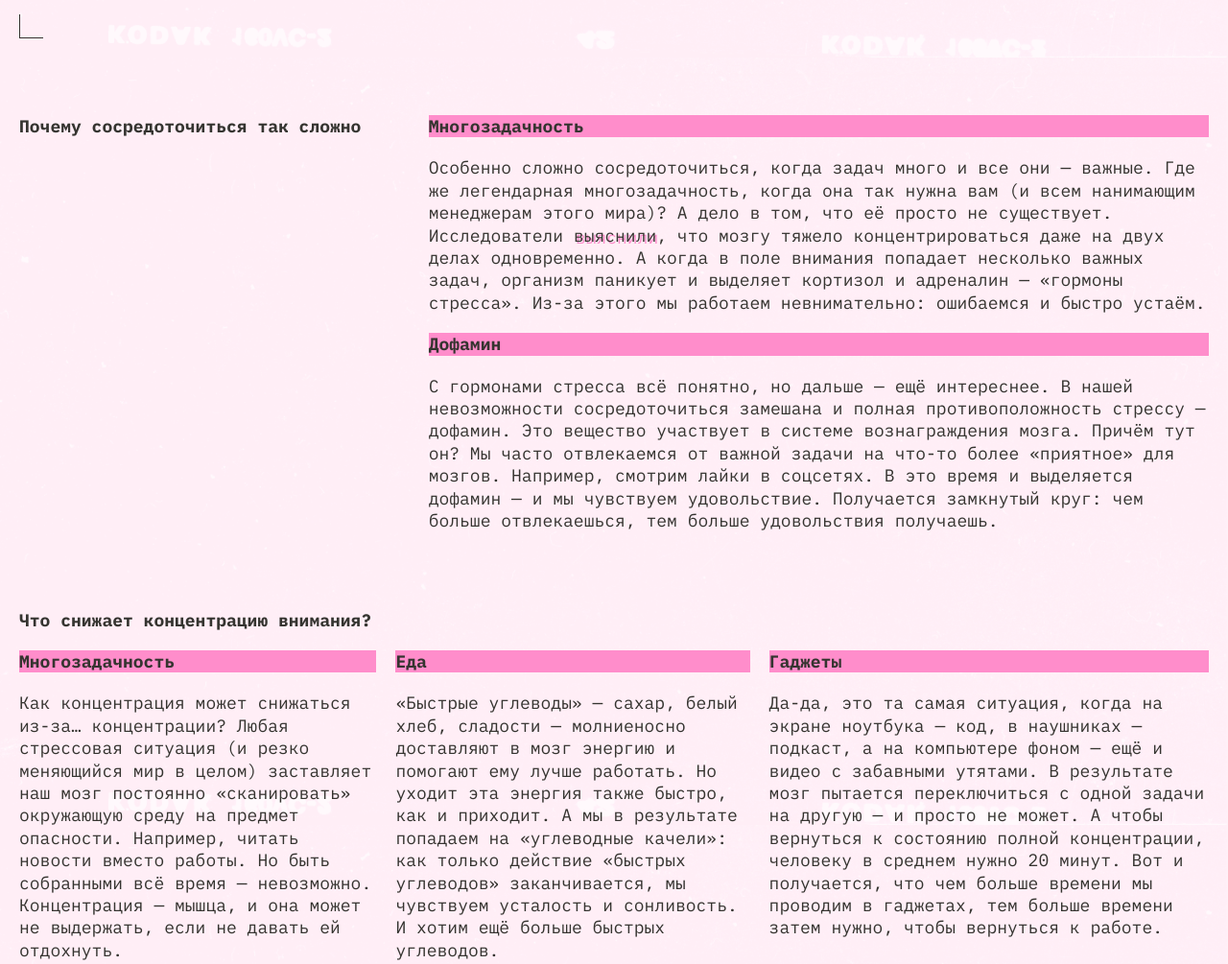
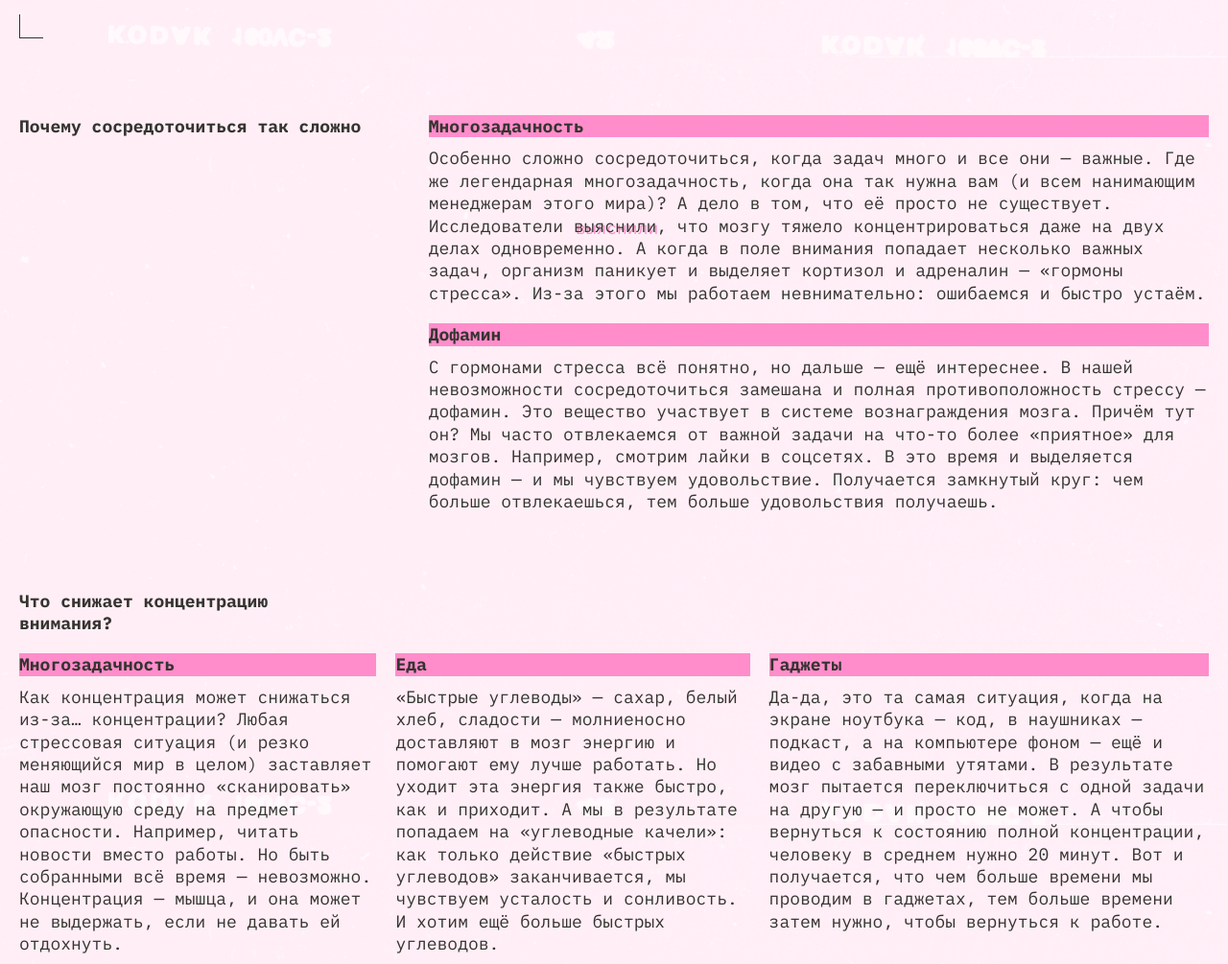
Before and after one commit to gothelph/slozhno-sosredotochitsya, a plain HTML site: page index.html in a window 1280 px wide. Shown: the part 740-1745 px from the top of the page at 96% size. Drawn offline with Linux system fonts and the light colour scheme.

Commit message:
fix: second itaration

```diff
--- a/styles/style.css
+++ b/styles/style.css
@@ -313,7 +313,7 @@
   }
 
   .section-causes__title {
-    max-width: 100%;
+    max-width: 315px;
   }
 
   .section-causes__items__container {
--- a/styles/variables.css
+++ b/styles/variables.css
@@ -19,5 +19,5 @@
   --corner-color: var(--accent-color);
   --section-gap: 20px;
   --section-rows: repeat(2, auto);
-  --gap: var(--header-padding);
+  --gap: 10px;
 }
```
